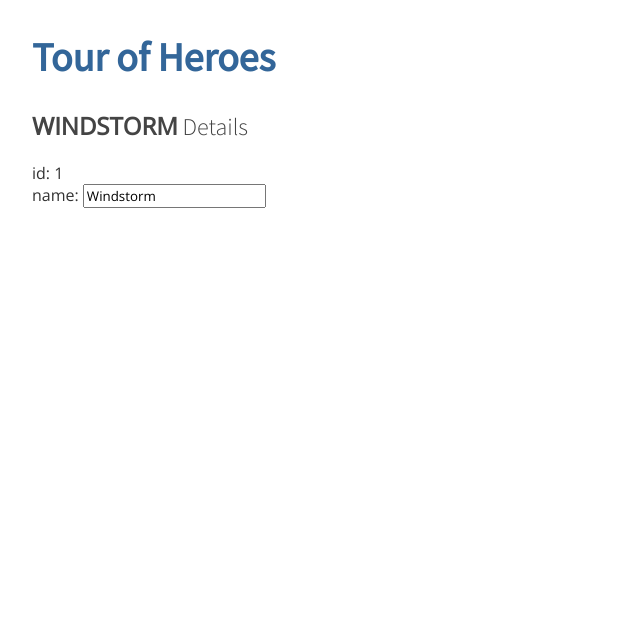
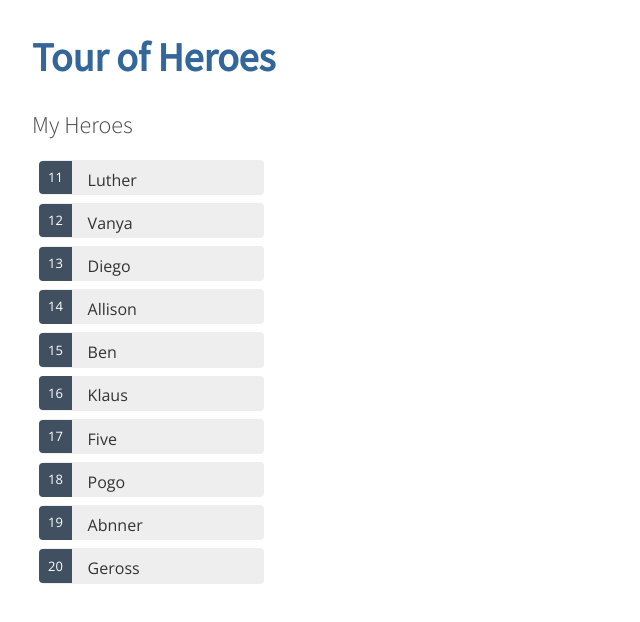
Before and after one commit to alejandro-lobato/365daysOfCode, an Angular app in the folder angular-tour-of-heroes/: page / in a window 1280 px wide. Shown: the top 622 px of the page, without its empty margins (0-640 px from the left). Built offline with nearby package versions, Linux system fonts and the light colour scheme.

Commit message:
Day 11 - Tour of Heroes / Display a List

```diff
--- a/angular-tour-of-heroes/src/app/heroes/heroes.component.css
+++ b/angular-tour-of-heroes/src/app/heroes/heroes.component.css
@@ -0,0 +1,44 @@
+/* HeroesComponent's private CSS styles */
+.heroes {
+    margin: 0 0 2em 0;
+    list-style-type: none;
+    padding: 0;
+    width: 15em;
+  }
+  .heroes li {
+    cursor: pointer;
+    position: relative;
+    left: 0;
+    background-color: #EEE;
+    margin: .5em;
+    padding: .3em 0;
+    height: 1.6em;
+    border-radius: 4px;
+  }
+  .heroes li:hover {
+    color: #607D8B;
+    background-color: #DDD;
+    left: .1em;
+  }
+  .heroes li.selected {
+    background-color: #CFD8DC;
+    color: white;
+  }
+  .heroes li.selected:hover {
+    background-color: #BBD8DC;
+    color: white;
+  }
+  .heroes .badge {
+    display: inline-block;
+    font-size: small;
+    color: white;
+    padding: 0.8em 0.7em 0 0.7em;
+    background-color:#405061;
+    line-height: 1em;
+    position: relative;
+    left: -1px;
+    top: -4px;
+    height: 1.8em;
+    margin-right: .8em;
+    border-radius: 4px 0 0 4px;
+  }
--- a/angular-tour-of-heroes/src/app/heroes/heroes.component.html
+++ b/angular-tour-of-heroes/src/app/heroes/heroes.component.html
@@ -1,7 +1,17 @@
-<h2><b>{{hero.name | uppercase}}</b> Details</h2>
-<div><span>id: </span>{{hero.id}}</div>
-<div>
-    <label>name:
-        <input [(ngModel)]="hero.name" placeholder="name"/>
-    </label>
+<h2>My Heroes</h2>
+<ul class="heroes">
+    <li *ngFor="let hero of heroes"
+        (click)="onSelect(hero)"
+        [class.selected]="hero === selectedHero">
+        <span class="badge">{{hero.id}}</span> {{hero.name}}
+    </li>
+</ul>
+<div *ngIf="selectedHero">
+    <h2><b>{{selectedHero.name | uppercase}}</b> Details</h2>
+    <div><span>id: </span>{{selectedHero.id}}</div>
+    <div>
+        <label>name:
+            <input [(ngModel)]="selectedHero.name" placeholder="name"/>
+        </label>
+    </div>
 </div>
--- a/angular-tour-of-heroes/src/app/heroes/heroes.component.ts
+++ b/angular-tour-of-heroes/src/app/heroes/heroes.component.ts
@@ -1,5 +1,6 @@
 import { Component, OnInit } from '@angular/core';
 import { Hero } from '../hero';
+import { HEROES } from '../mock-heroes';
 
 // Angular metadata for the component
 @Component({
@@ -12,18 +13,22 @@
 })
 export class HeroesComponent implements OnInit {
 
-  hero: Hero = {
-    id: 1,
-    name: 'Windstorm'
-  };
+  selectedHero!: Hero;
+  heroes = HEROES;
+
+
 
   constructor() { }
 
-  // A good place for a component to fetch its initial data.
-  // Angular calls ngOnInit() shortly after creating a component.
-  // It's a good place to put initialization logic.
   ngOnInit(): void {
+    // A good place for a component to fetch its initial data.
+    // Angular calls ngOnInit() shortly after creating a component.
+    // It's a good place to put initialization logic.
 
   }
 
+  onSelect(hero: Hero): void {
+    this.selectedHero = hero;
+  }
+
 }
--- /dev/null
+++ b/angular-tour-of-heroes/src/app/mock-heroes.ts
@@ -0,0 +1,14 @@
+import { Hero } from './hero';
+
+export const HEROES: Hero[] = [
+    { id: 11, name: 'Luther'},
+    { id: 12, name: 'Vanya'},
+    { id: 13, name: 'Diego'},
+    { id: 14, name: 'Allison'},
+    { id: 15, name: 'Ben'},
+    { id: 16, name: 'Klaus'},
+    { id: 17, name: 'Five'},
+    { id: 18, name: 'Pogo'},
+    { id: 19, name: 'Abnner'},
+    { id: 20, name: 'Geross'}
+];
```
